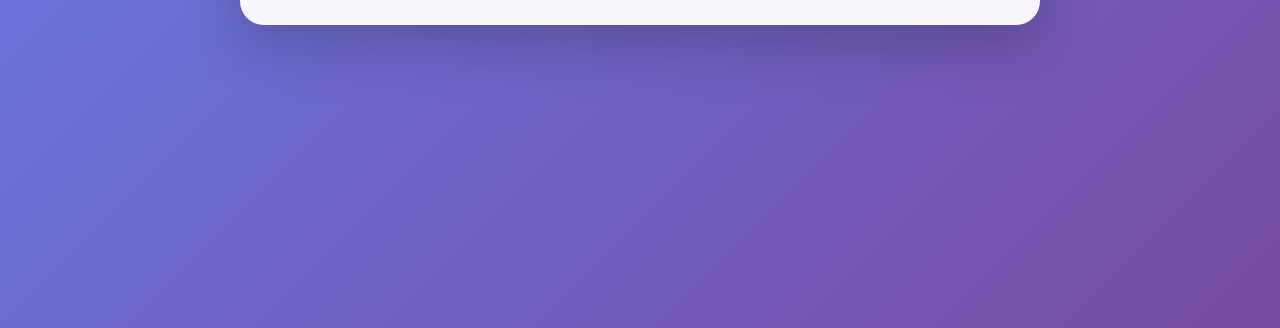
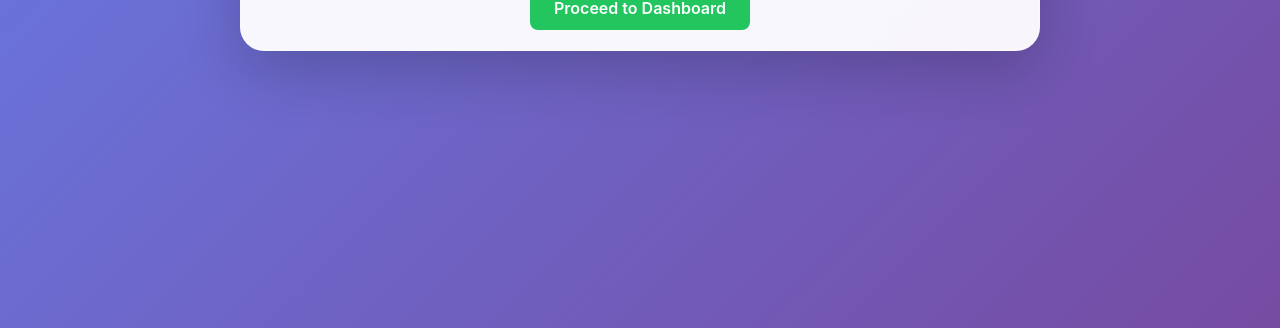
Before and after one commit to shyamhari1074/green_street, a plain HTML site: page index.html in a window 1280 px wide. Shown: the part 472-800 px from the top of the page. Drawn offline with Linux system fonts and the light colour scheme.

Commit message:
Add dashboard link to index.html

```diff
--- a/index.html
+++ b/index.html
@@ -74,6 +74,10 @@
             <div class="subtitle">AI-Powered Smart Farming Platform</div>
             <div class="ai-badge">Multi-AI Ecosystem</div>
         </div>
+
+        <div style="margin-top: 2rem;">
+            <a href="your-next-file.html" style="text-decoration: none; color: white; background: #22c55e; padding: 0.75rem 1.5rem; border-radius: 0.5rem; font-weight: 600;">Proceed to Dashboard</a>
+        </div>
     </div>
 </body>
 </html>
```
